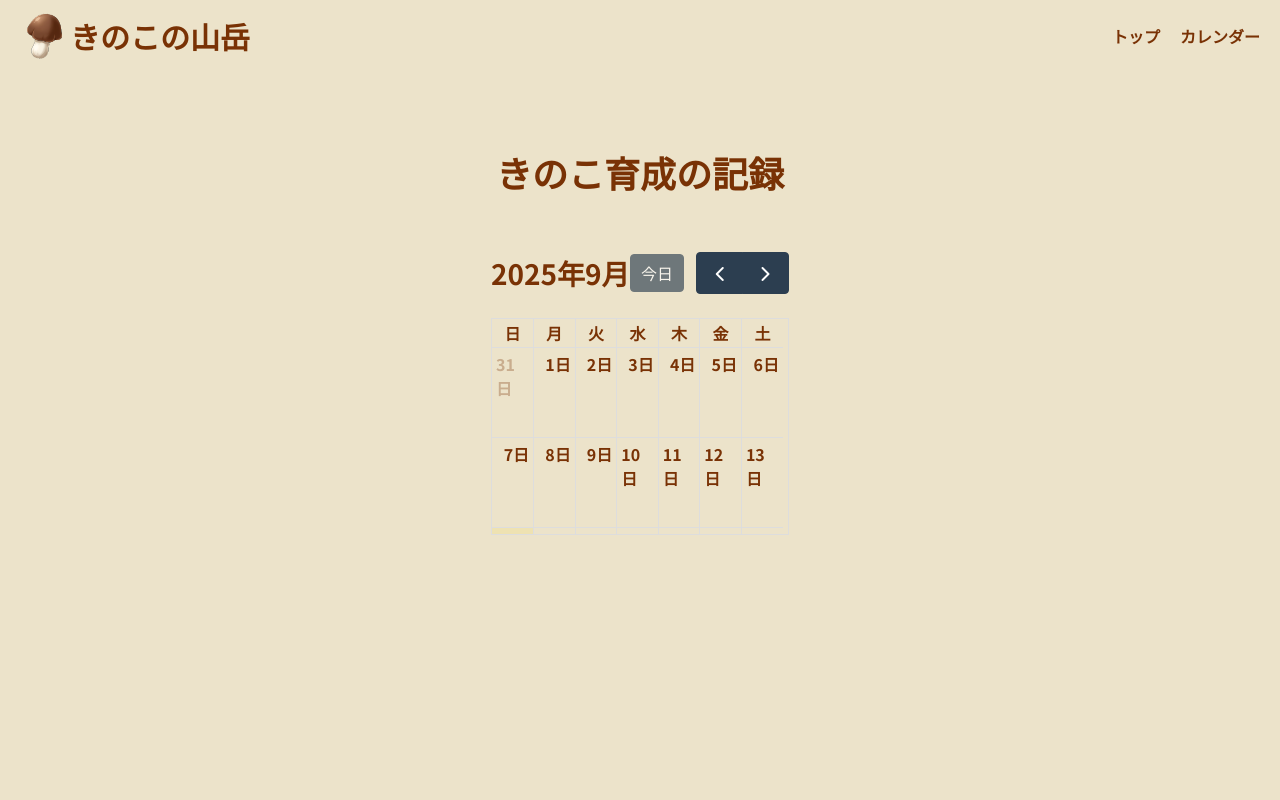
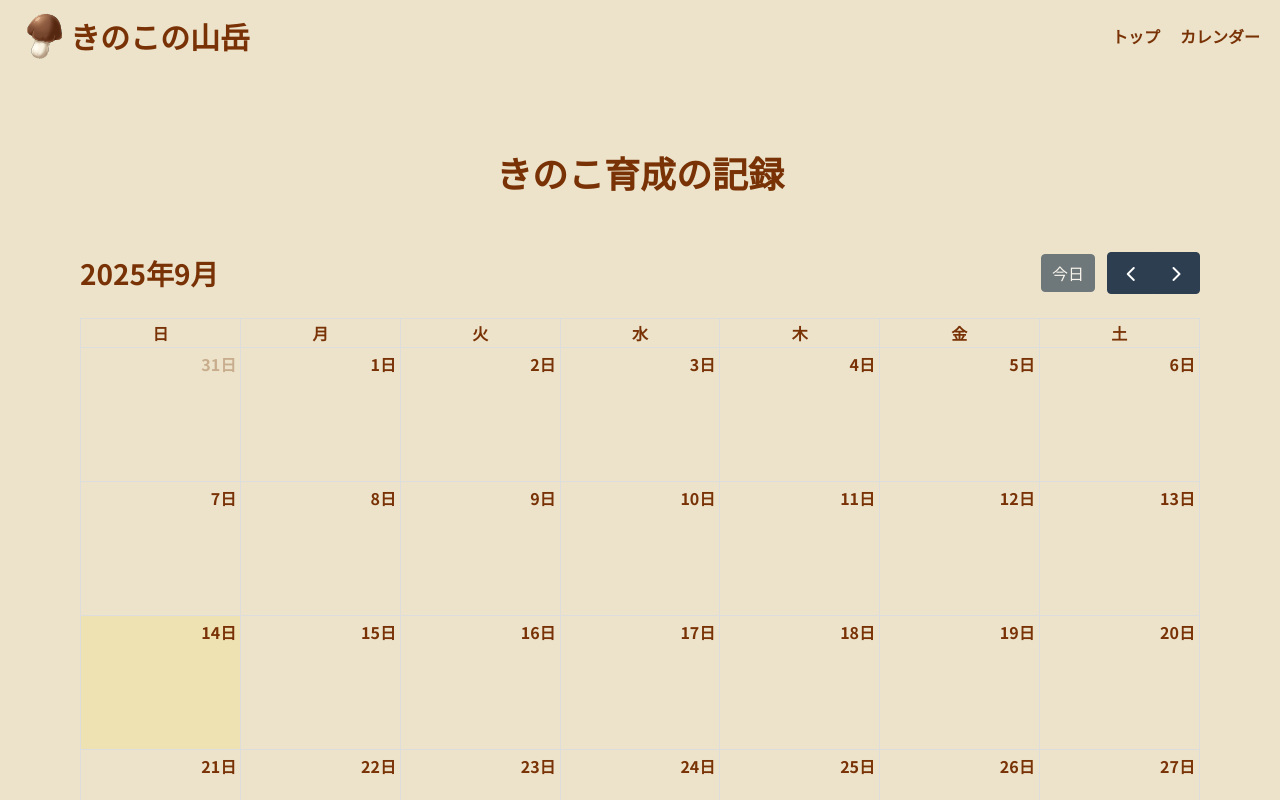
Before and after one commit to Nobu-DD/Mushroom_Mountain, a Next.js app: page /calendar in a window 1280 px wide. Shown: the top 800 px of the page. Built offline with nearby package versions, Linux system fonts and the light colour scheme.

Commit message:
add:カレンダーモーダル機能実装(未完成)

```diff
--- a/app/calendar/_components/CalendarElement.tsx
+++ b/app/calendar/_components/CalendarElement.tsx
@@ -3,29 +3,38 @@ import FullCalendar from '@fullcalendar/react'
 import dayGridPlugin from '@fullcalendar/daygrid'
 import jaLocale from '@fullcalendar/core/locales/ja'
 import interactionPlugin from '@fullcalendar/interaction'
+import MushroomModal from '@/app/calendar/_components/MushroomModal'
+import {useState} from "react";
 
 // let calendar = new Calendar(CalendarElement, {
 //   locale: jaLocale
 // });
 
 export default function CalendarElement() {
-  const handleDateClick = (arg) => {
-    alert(arg.dateStr)
-  }
+  // const handleDateClick = (arg) => {
+  //   // モーダルで「きのこを繁殖させますか？」と確認用メッセージを表示させる
+
+  // }
+  // モーダルの表示、非表示を判定するReactHooks
+  const [isOpenModal, setIsOpenModal] = useState(false);
+
   return (
     <div>
       <div className="flex justify-center">
         <h1 className="text-4xl">きのこ育成の記録</h1>
       </div>
-      <div className="flex justify-center mt-15">
+      <div className="mx-20 mt-15">
         <FullCalendar
           plugins={[dayGridPlugin, interactionPlugin]}
           initialView="dayGridMonth"
-          dateClick={handleDateClick}
+          contentHeight={700}
+          dateClick={()=>setIsOpenModal(true)}
           locale={jaLocale}
           selectable={true}
+          fixedWeekCount={false}
         />
       </div>
+      <MushroomModal isOpenModal={isOpenModal} setIsOpenModal={setIsOpenModal} />
     </div>
   )
 }
--- /dev/null
+++ b/app/calendar/_components/MushroomModal.tsx
@@ -0,0 +1,31 @@
+'use client'
+import React, { useEffect, useRef } from "react"
+
+export default function MushroomModal({ isOpenModal, setIsOpenModal }: { isOpenModal: boolean, setIsOpenModal: React.Dispatch<React.SetStateAction<boolean>> }) {
+
+  const modalRef = useRef(null);
+  useEffect(() => {
+    function handleClickOutside(event: MouseEvent) {
+      if (modalRef.current && !(modalRef.current as HTMLElement).contains(event.target as Node)) {
+        setIsOpenModal(false);
+      }
+      document.addEventListener("mousedown", handleClickOutside);
+      return () => {
+          document.removeEventListener("mousedown", handleClickOutside);
+      };
+    }
+  }, [setIsOpenModal]);
+
+  return (
+    <>
+      {isOpenModal &&
+        <dialog id="my_modal_2" className="modal">
+          <div className="modal-box">
+            <h3 className="font-bold text-lg">今日も1日頑張りましたね</h3>
+            <p className="py-4">きのこスタンプを押す</p>
+          </div>
+        </dialog>
+      }
+    </>
+  )
+}
```
